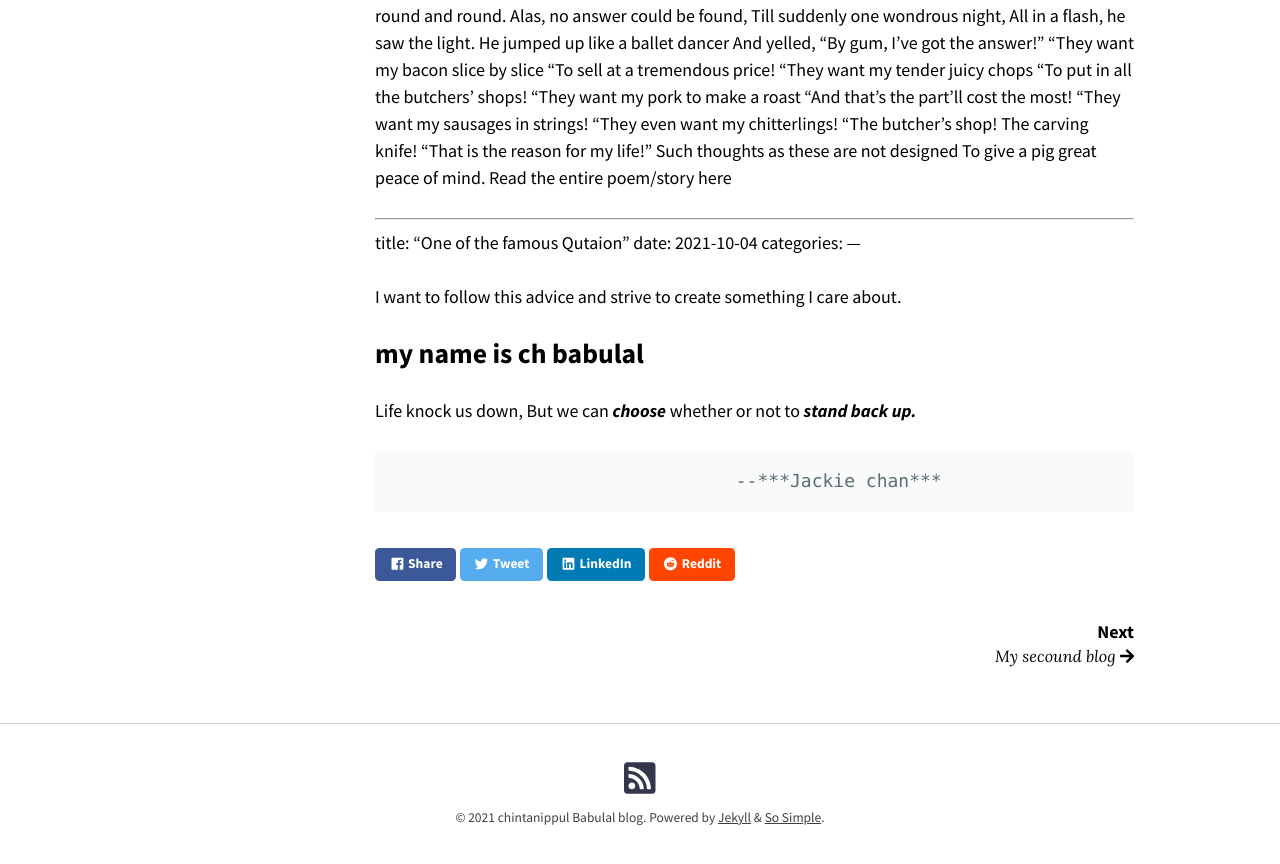
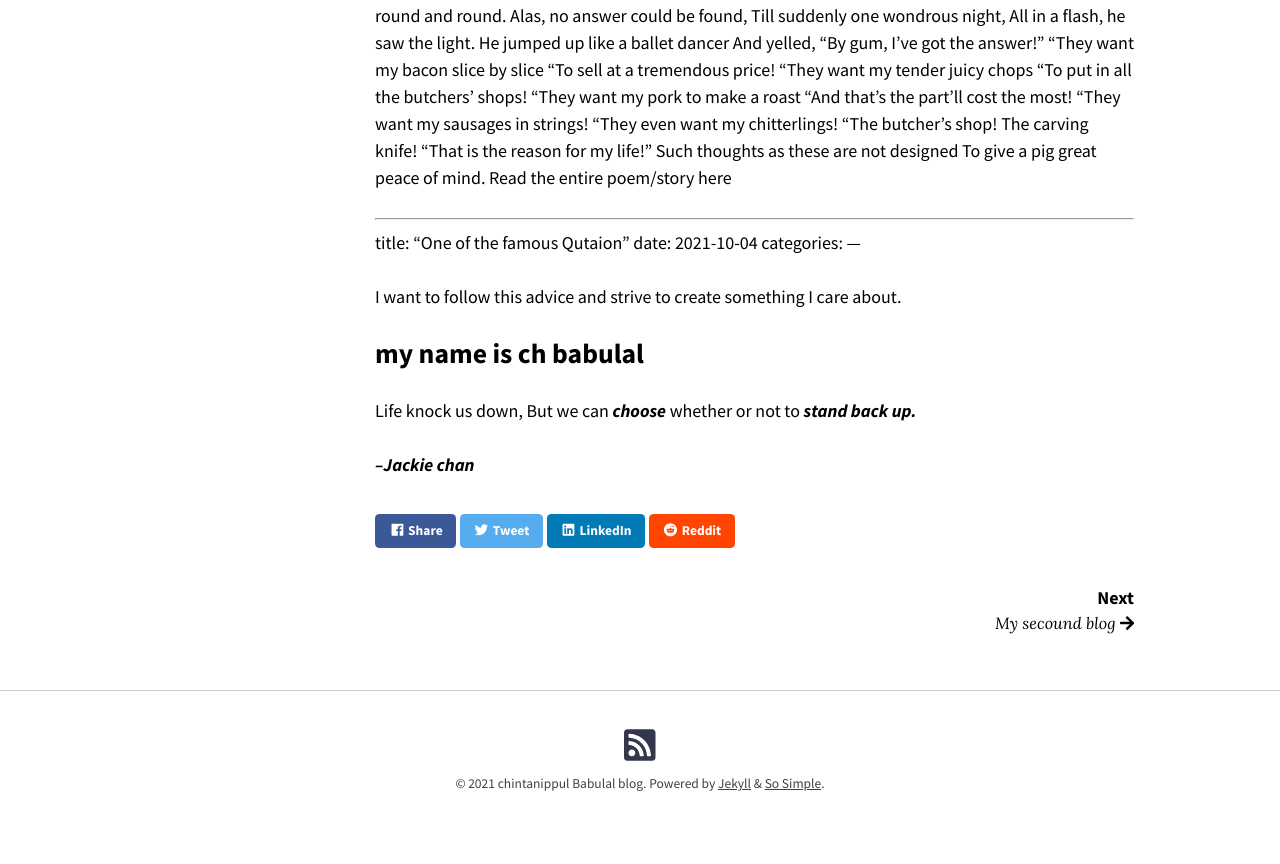
Before and after one commit to skbabulal/skbabulal.github.io, a Jekyll site: the page built from _posts/2021-09-14-Welcome.md, in a window 1280 px wide and 900 px high, scrolled down 8818 px. Shown: the top 864 px of the window. Built offline with Jekyll 4.4.1, drawn with Linux system fonts in a browser that asks for light colours; nearby versions of some CDN libraries.

Commit message:
sample blog

```diff
--- a/_posts/2021-09-14-Welcome.md
+++ b/_posts/2021-09-14-Welcome.md
@@ -448,4 +448,4 @@ But we can ***choose***
  to ***stand back up.***
 
 
-                                    --***Jackie chan***
+   ***--Jackie chan***
```
